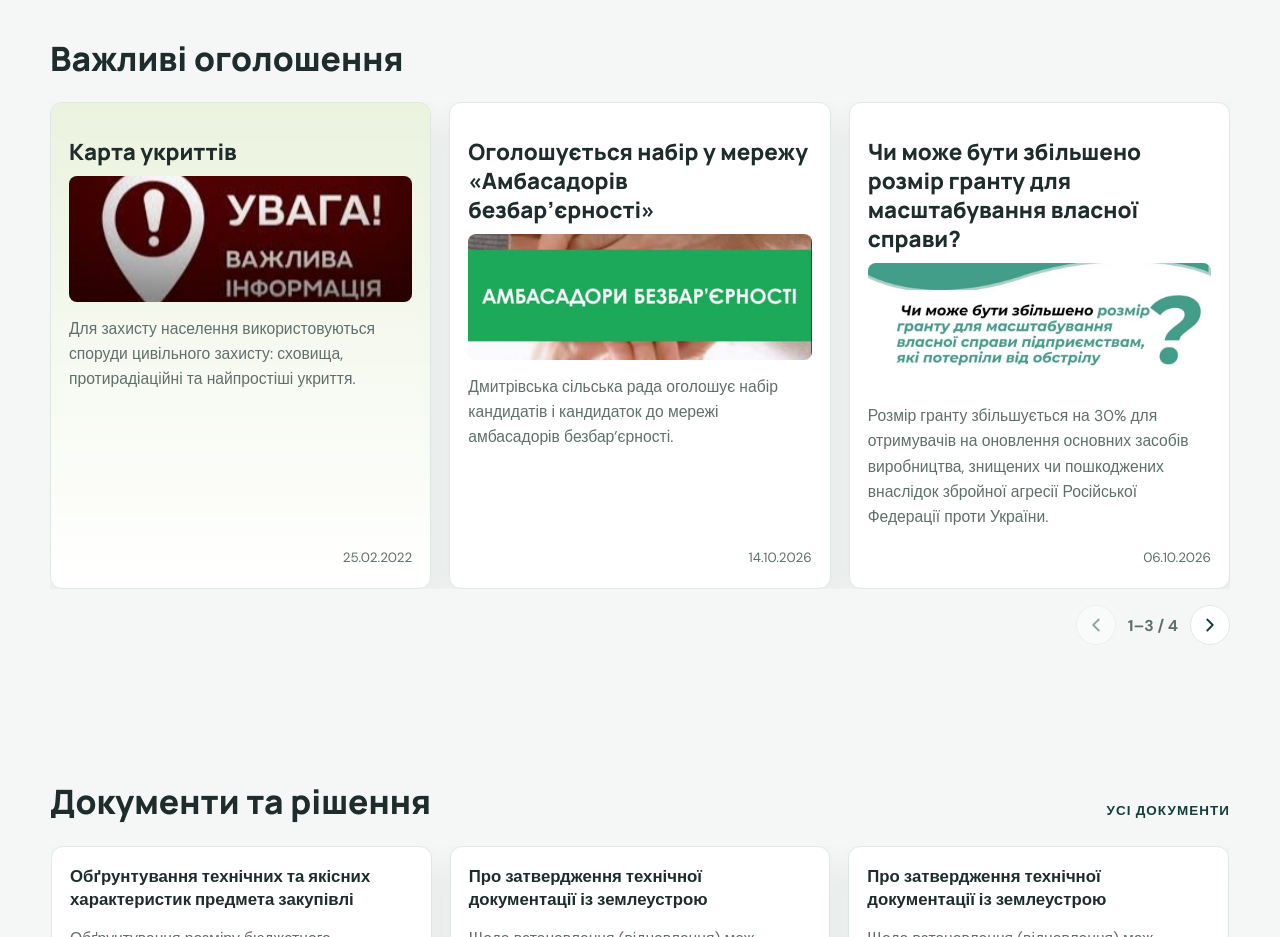
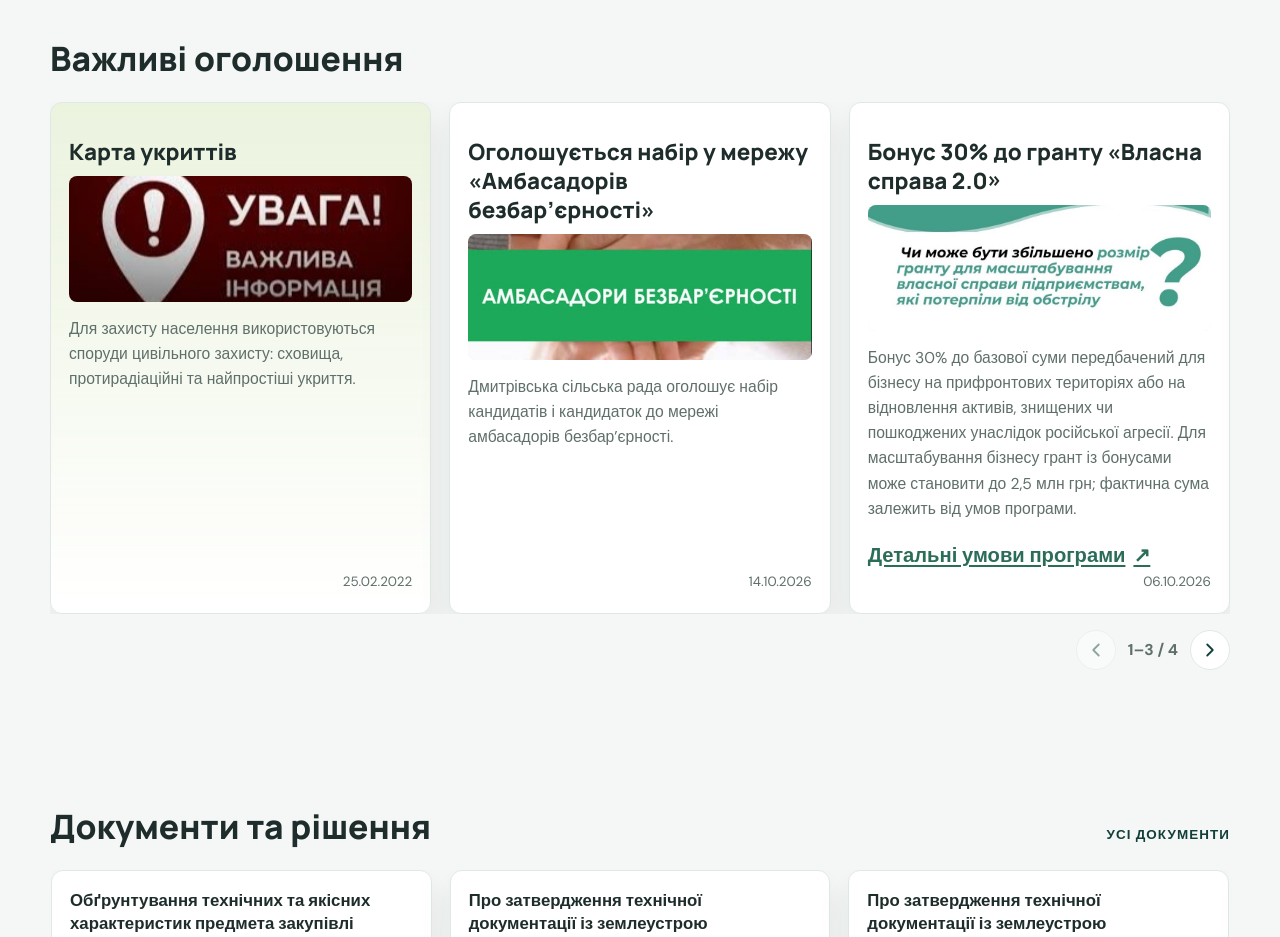
Before and after one commit to ANON435/Dmitrivka, a plain HTML site: page index.html in a window 1280 px wide. Shown: the part 960-1897 px from the top of the page. Drawn offline with Linux system fonts and the light colour scheme.

Commit message:
Clarify grant increase eligibility and limit
Co-authored-by: Copilot <223556219+Copilot@users.noreply.github.com>

```diff
--- a/index.html
+++ b/index.html
@@ -98,9 +98,10 @@
             </article>
 
             <article class="notice-card" role="group" aria-roledescription="слайд" aria-label="Оголошення 3 з 4">
-              <h3>Чи може бути збільшено розмір гранту для масштабування власної справи?</h3>
-              <img class="notice-image" src="Розмір%20гранту.png" alt="Інформація про збільшення розміру гранту">
-              <p>Розмір гранту збільшується на 30% для отримувачів на оновлення основних засобів виробництва, знищених чи пошкоджених внаслідок збройної агресії Російської Федерації проти України.</p>
+              <h3>Бонус 30% до гранту «Власна справа 2.0»</h3>
+              <img class="notice-image" src="Фото%20важливі%20оголошення/Розмір%20гранту.png" alt="Чи може бути збільшено розмір гранту для бізнесу, який постраждав від обстрілу">
+              <p>Бонус 30% до базової суми передбачений для бізнесу на прифронтових територіях або на відновлення активів, знищених чи пошкоджених унаслідок російської агресії. Для масштабування бізнесу грант із бонусами може становити до 2,5 млн грн; фактична сума залежить від умов програми.</p>
+              <a class="source-link" href="https://me.gov.ua/News/Detail/cd0053ac-dcc8-4127-bf74-f54250a645ca?lang=uk-UA&amp;title=VlasnaSprava2-0" target="_blank" rel="noopener noreferrer">Детальні умови програми <span aria-hidden="true">↗</span></a>
               <time class="notice-date" datetime="2026-10-06">06.10.2026</time>
             </article>
 
```
Also changed, not shown: Фото важливі оголошення/Розмір гранту.png (renamed from Розмір гранту.png).
